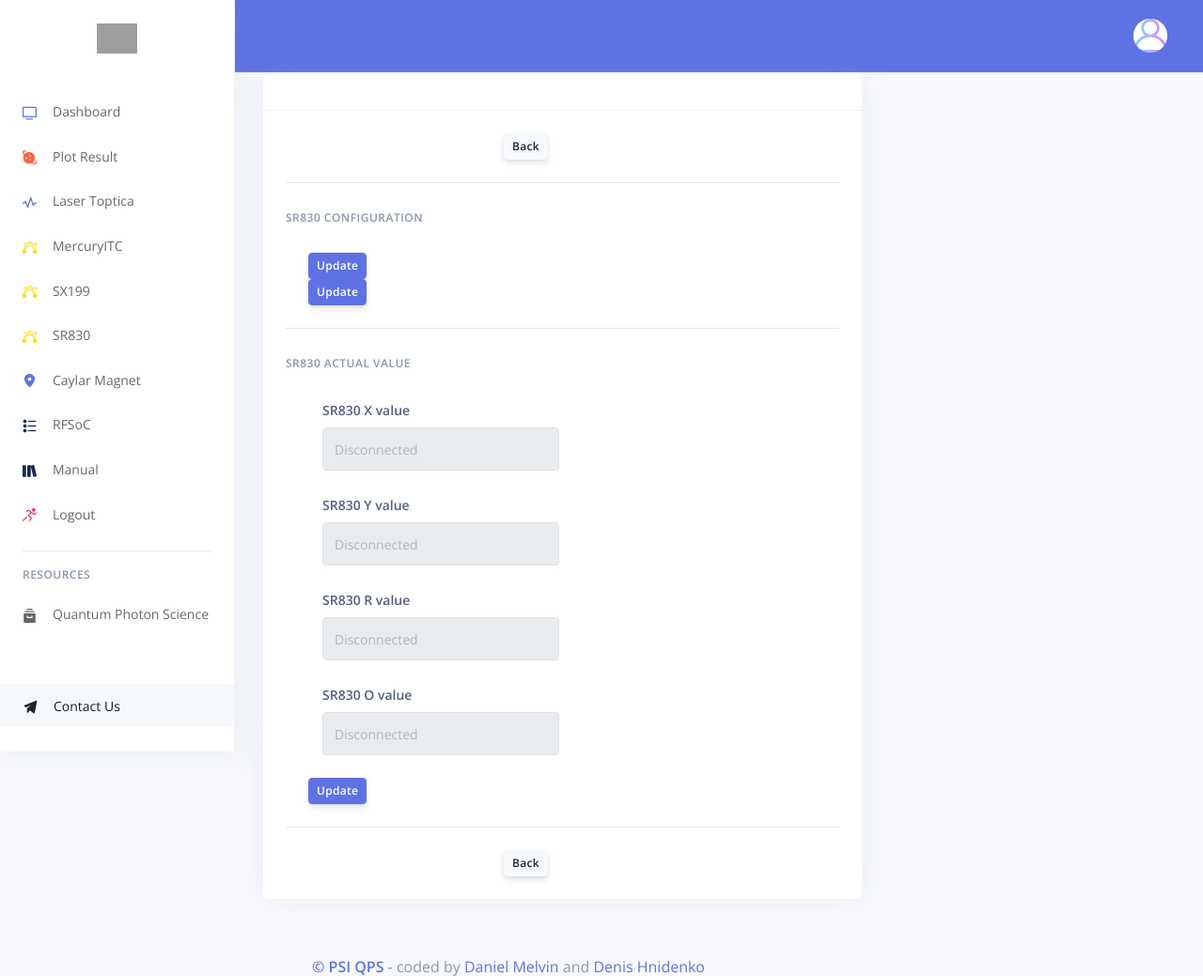
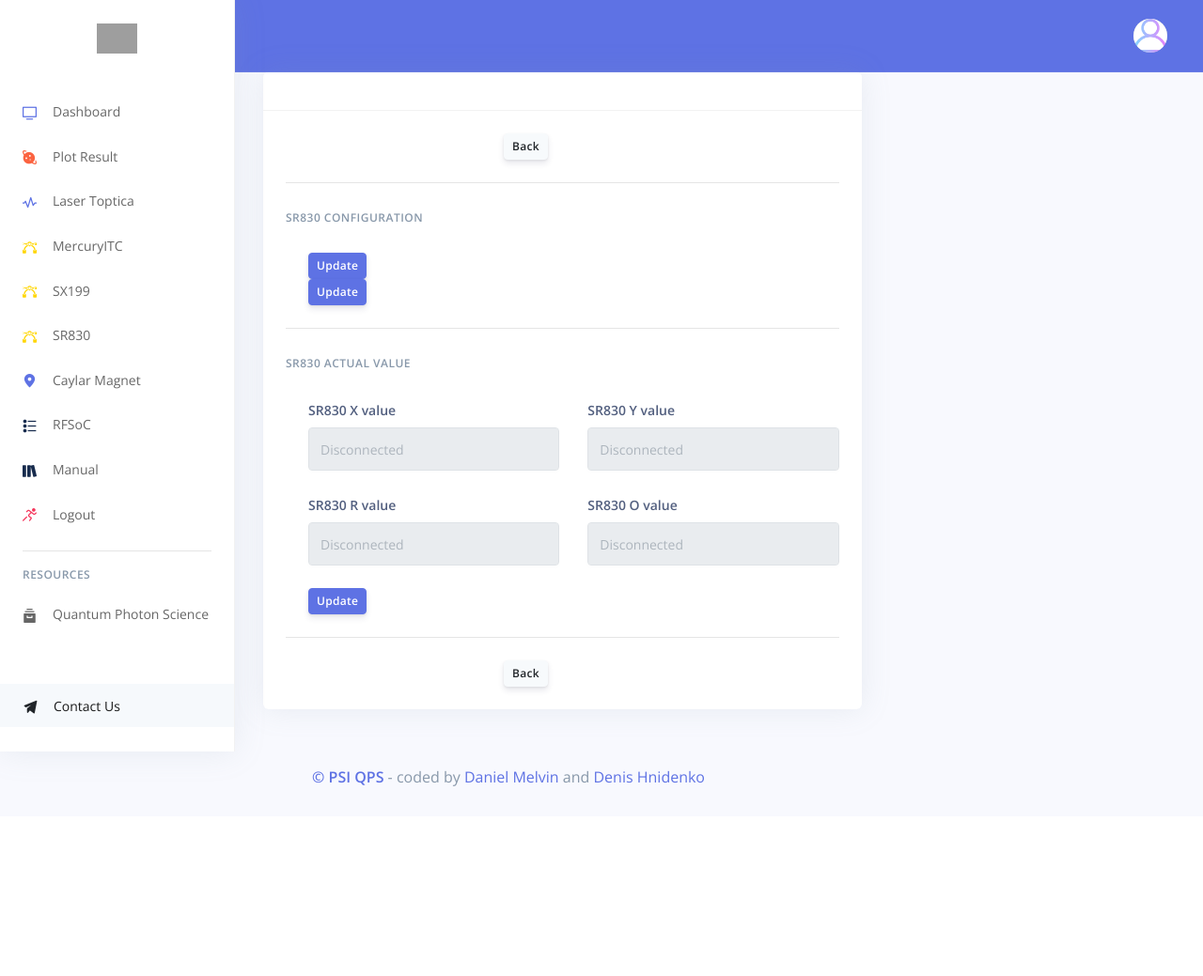
Before and after one commit to DenisSKK/qc_website-main, a Django app: template apps/templates/home/sr830.html in a window 1280 px wide. Shown: the top 1039 px of the page at 94% size. After the commit the page ends 837 px from the top, so only its background shows below. Run offline with Django 3.2, Linux system fonts and the light colour scheme; the template is opened without the code that fills it, so the values that code supplies are empty; some libraries are stand-ins or nearby versions; grey boxes are pictures that could not be loaded.

Commit message:
SR website adding X, Y, R, 0 reading

```diff
--- a/apps/templates/home/sr830.html
+++ b/apps/templates/home/sr830.html
@@ -76,6 +76,7 @@
 
             <h6 class="heading-small text-muted mb-4">SR830 Actual Value</h6>
             <div class="pl-lg-4">
+              <div class="row">
                 <div class="col-md-6">
                   <div class="form-group">
                     <label class="form-control-label" for="input-x">SR830 X value</label>
@@ -87,8 +88,8 @@
                                       step="any" value="NA" disabled/>
                     {% endif %}
                   </div>
-<!--              </div>-->
-<!--              <div class="col-md-6">-->
+                </div>
+                <div class="col-md-6">
                   <div class="form-group">
                     <label class="form-control-label" for="input-y">SR830 Y value</label>
                     {% if connected %}
@@ -99,8 +100,8 @@
                                       step="any" value="NA" disabled/>
                     {% endif %}
                   </div>
-<!--              </div>-->
-<!--              <div class="col-md-6">-->
+                </div>
+                <div class="col-md-6">
                   <div class="form-group">
                     <label class="form-control-label" for="input-r">SR830 R value</label>
                     {% if connected %}
@@ -122,6 +123,7 @@
                                       type="number"
                                       step="any" value="NA" disabled/>
                     {% endif %}
+                  </div>
                 </div>
               </div>
             </div>
```
Lines whose indentation alone changed are shown as unchanged.
